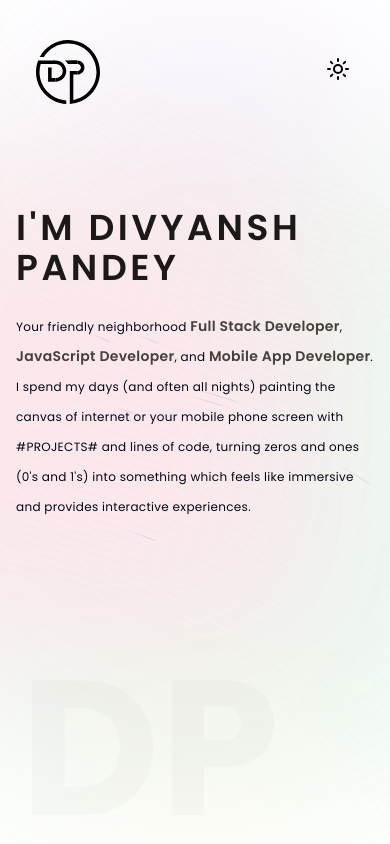
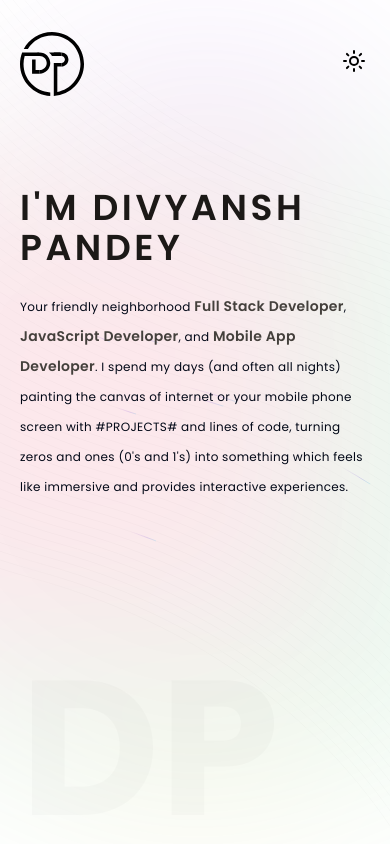
Before and after one commit to inevitableDivu/portfolio, a Next.js app: page / in a window 390 px wide. Built offline with nearby package versions, Linux system fonts and the light colour scheme.

Commit message:
Fix: padding for navbar

```diff
--- a/app/layout.tsx
+++ b/app/layout.tsx
@@ -42,7 +42,7 @@ export default function RootLayout({
 				{styles.cursor && styles.background !== "boxes" && <MouseTracker />}
 				<Background />
 				<div
-					className={cn("p-4 sm:p-8 md:p-10 max-h-full overflow-y-auto", {
+					className={cn("p-5 sm:p-8 md:p-10 max-h-full overflow-y-auto", {
 						"fixed inset-0 z-10": styles.background === "beam",
 					})}
 				>
--- a/components/navbar.tsx
+++ b/components/navbar.tsx
@@ -17,7 +17,7 @@ const navigations = [
 
 function Navbar() {
 	return (
-		<nav className="flex items-center justify-between py-6 px-5">
+		<nav className="flex items-center justify-between py-3 md:py-6 lg:px-5">
 			<div className="z-10">
 				<Logo className="h-16 w-16 text-black dark:text-white" />
 			</div>
```
